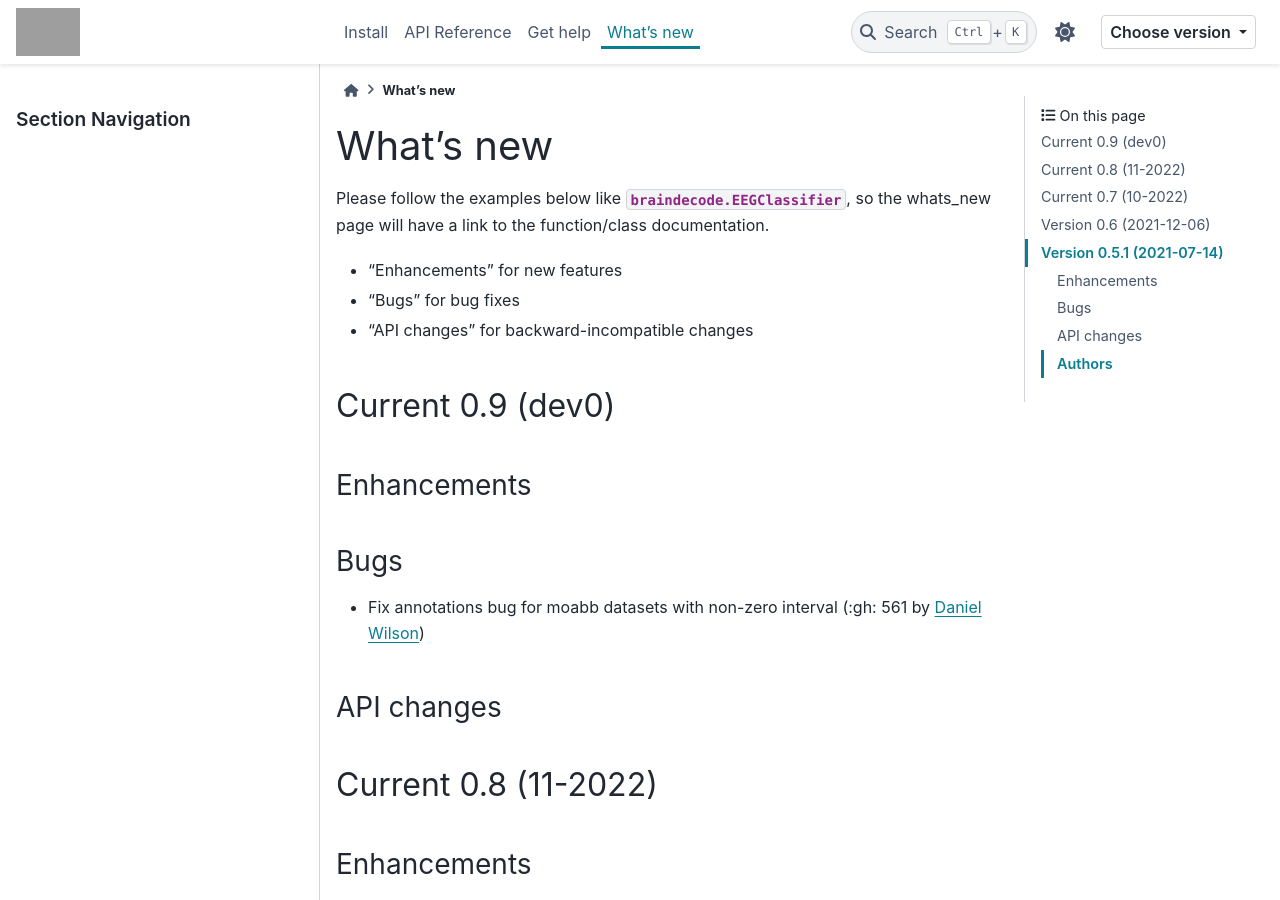
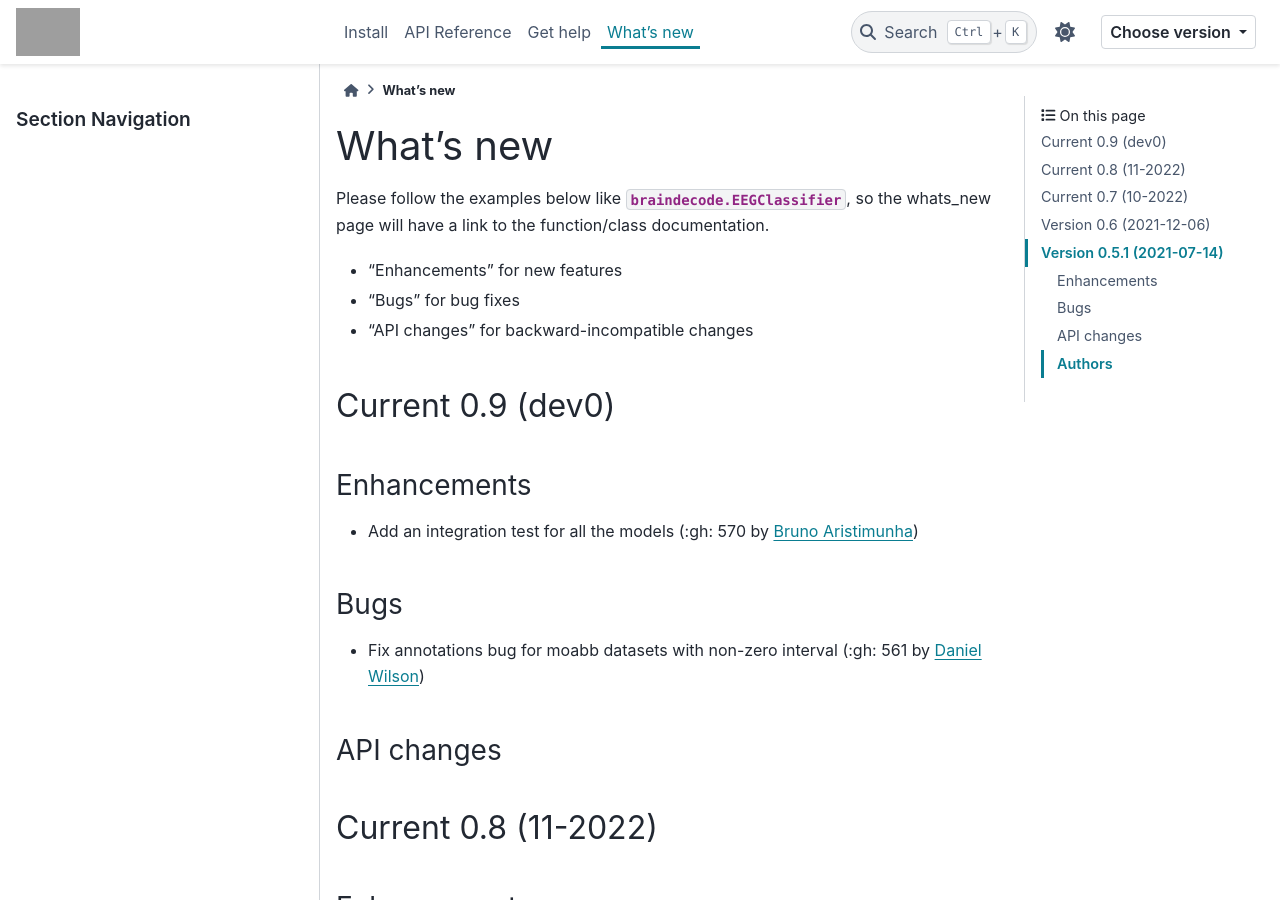
Before and after one commit to braindecode/braindecode, a Sphinx documentation site: the page built from docs/whats_new.rst, in a window 1280 px wide and 900 px high. Built offline with Sphinx 7.4.7 and the PyData theme 0.15.4, drawn with Linux system fonts in a browser that asks for light colours; pages that are not in the unit, such as notebooks, are missing from menus; comment, search, counter and statistics services are not loaded; cross-references to code outside the pages are shown as plain code; grey boxes are pictures that could not be loaded.

Commit message:
changing the whats_new

```diff
--- a/docs/whats_new.rst
+++ b/docs/whats_new.rst
@@ -23,6 +23,7 @@ Current 0.9 (dev0)
 
 Enhancements
 ~~~~~~~~~~~~
+- Add an integration test for all the models (:gh: 570 by `Bruno Aristimunha`_)
 
 Bugs
 ~~~~
```
